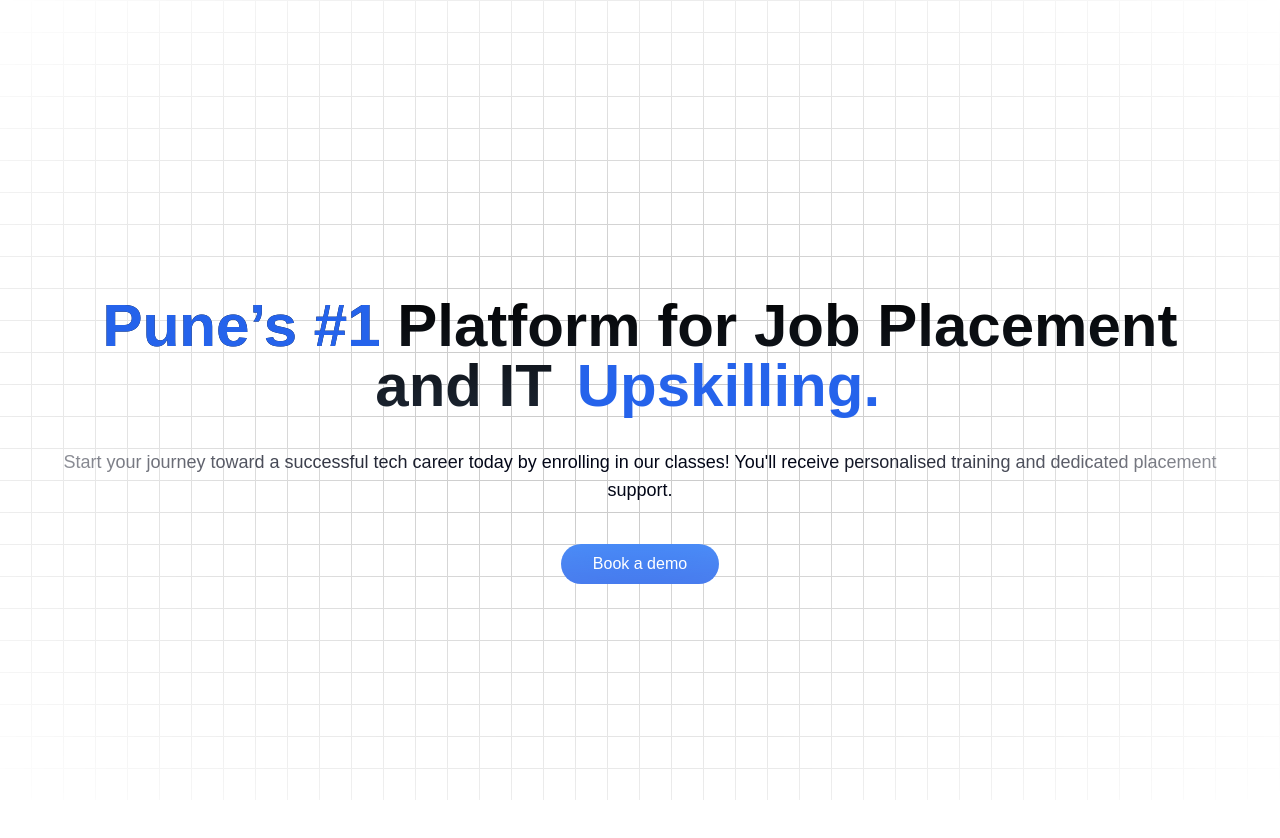
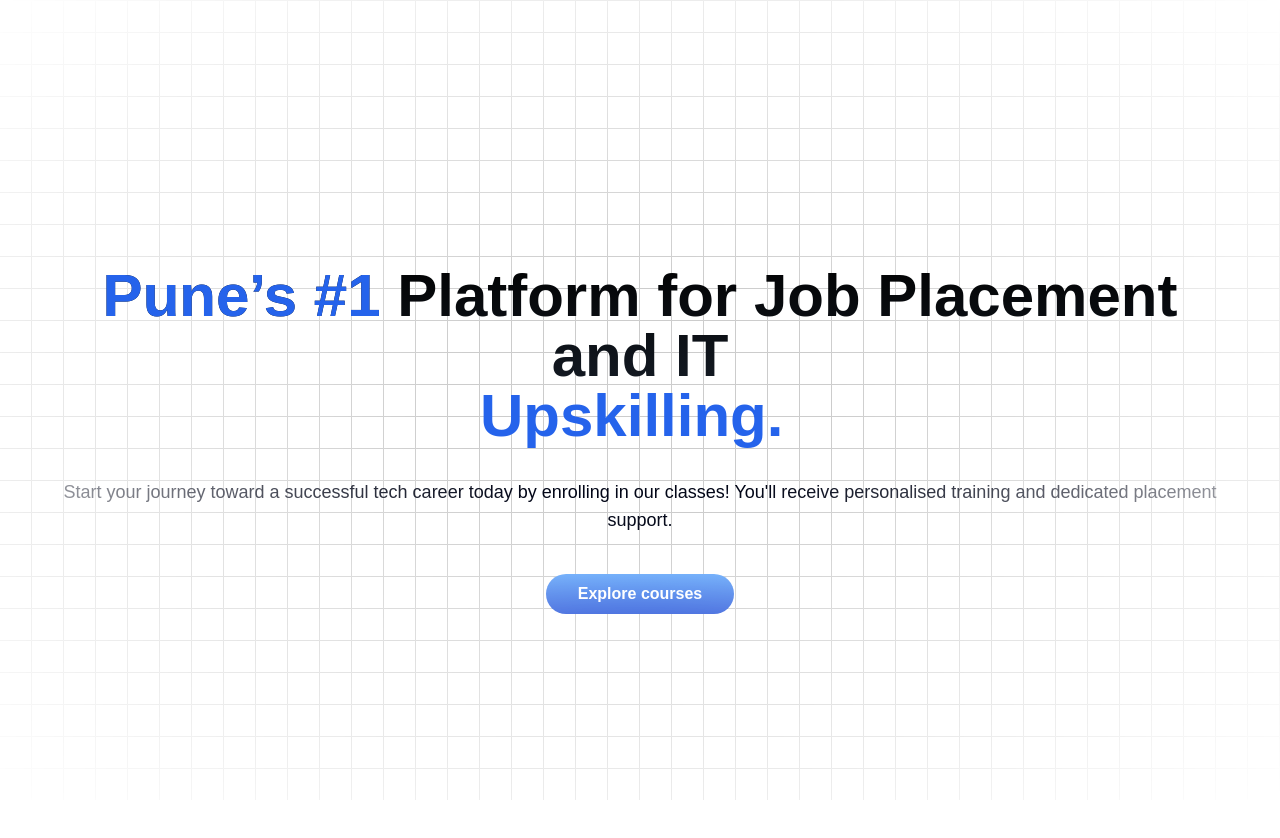
Before and after one commit to Salman-itShaala/it-shaala-web, a Next.js app: page / in a window 1280 px wide. Shown: the top 838 px of the page. Built offline with nearby package versions, Linux system fonts and the light colour scheme.

Commit message:
hero complete

```diff
--- a/app/page.tsx
+++ b/app/page.tsx
@@ -10,16 +10,19 @@ export default function Home() {
         {/* Radial gradient for the container to give a faded look */}
         <div className="absolute pointer-events-none inset-0 flex items-center justify-center dark:bg-black bg-white [mask-image:radial-gradient(ellipse_at_center,transparent_20%,black)]"></div>
         <div className="text-5xl sm:text-6xl font-bold relative z-20 bg-clip-text text-transparent bg-gradient-to-b dark:from-neutral-200 from-black dark:to-neutral-500 to-gray-800 sm:px-12 py-4 mt-16 text-center overflow-hidden">
-          <span className="text-blue-600">Pune’s #1</span> Platform for Job Placement and IT <FlipWords words={words} />
+          <span className="text-blue-600">Pune’s #1</span> Platform for Job Placement and IT <br /> <FlipWords words={words} />
         </div>
         <div>
           <p className="text-sm sm:text-lg z-20 sm:px-14 py-4  text-center overflow-hidden dark:text-slate-100 text-slate-950">
             Start your journey toward a successful tech career today by enrolling in our classes! You'll receive personalised training and dedicated placement support.
           </p>
-          <div className="w-full text-center pt-6">
-            <button className="px-8 py-2 rounded-full bg-gradient-to-b from-blue-500 to-blue-600 text-white focus:ring-2 focus:ring-blue-400 hover:shadow-xl transition duration-200">
+          <div className="w-full flex justify-center items-center gap-8 text-center pt-6">
+            <a href="/courses" className="px-8 py-2 font-bold  rounded-full bg-gradient-to-b hover:from-blue-400 hover:to-blue-600 from-blue-400 to-blue-700 text-white focus:ring-2 focus:ring-blue-400 hover:shadow-xl transition duration-400">
+              Explore courses
+            </a>
+            {/* <a href="/" className="px-8 py-2 font-bold  rounded-full bg-gradient-to-b hover:from-blue-400 hover:to-blue-600 from-blue-400 to-blue-700 text-white focus:ring-2 focus:ring-blue-400 hover:shadow-xl transition duration-400">
               Book a demo
-            </button>
+            </a> */}
           </div>
         </div>
       </div>
```
